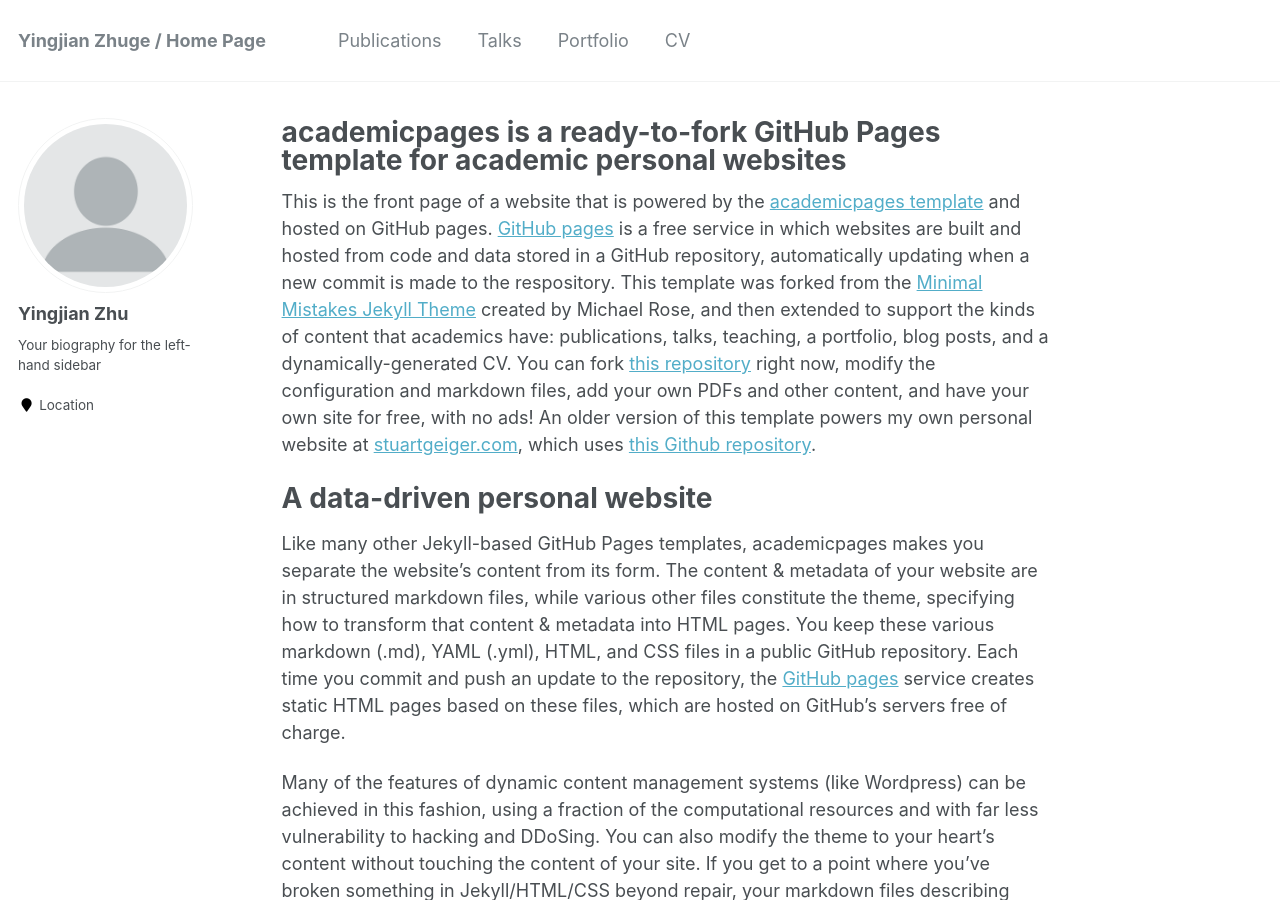
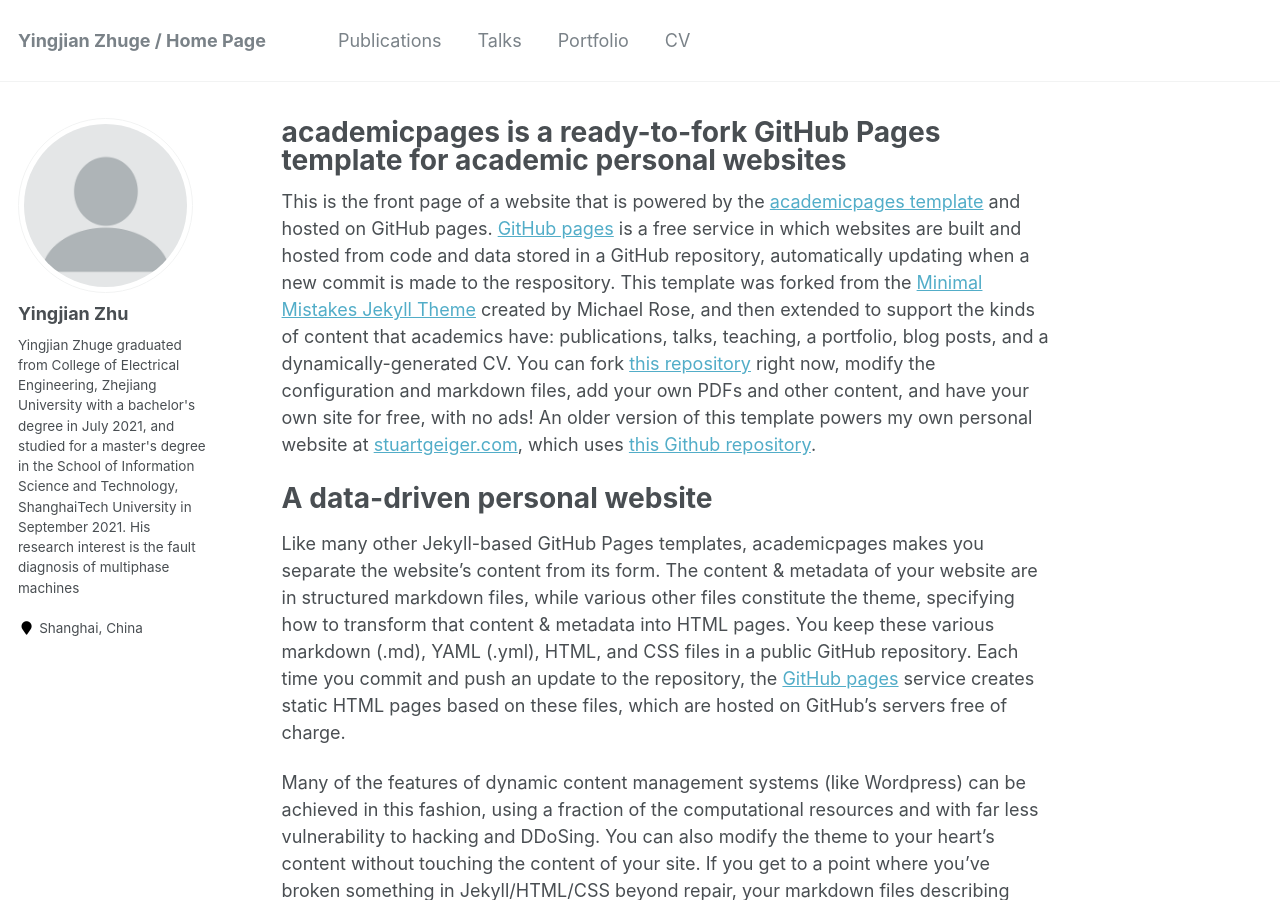
Before and after one commit to Dexter988/Dexter988.github.io, a Jekyll site: the page built from _pages/about.md, in a window 1280 px wide and 900 px high. Built offline with Jekyll 4.4.1, drawn with Linux system fonts in a browser that asks for light colours.

Commit message:
Update _config.yml

```diff
--- a/_config.yml
+++ b/_config.yml
@@ -82,8 +82,8 @@
 author:
   name             : "Yingjian Zhu"
   avatar           : "profile.png"
-  bio              : "Your biography for the left-hand sidebar"
-  location         : "Location"
+  bio              : "Yingjian Zhuge graduated from College of Electrical Engineering, Zhejiang University with a bachelor's degree in July 2021, and studied for a master's degree in the School of Information Science and Technology, ShanghaiTech University in September 2021. His research interest is the fault diagnosis of multiphase machines"
+  location         : "Shanghai, China"
   employer         :
   pubmed           : #"https://www.ncbi.nlm.nih.gov/pubmed/?term=john+snow"
   googlescholar    : #"http://yourfullgooglescholarurl.com"
```
